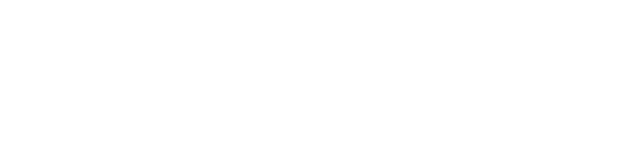
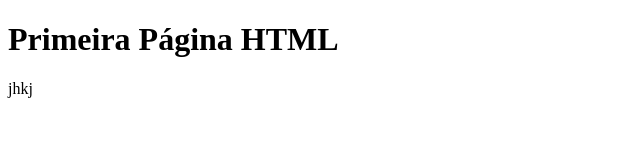
Before and after one commit to eduarda-ogomes/MLW2024, a plain HTML site: page index.html in a window 1280 px wide. Shown: the whole page, without its empty margins (0-640 px from the left). Drawn offline with Linux system fonts and the light colour scheme.

Commit message:
alteração do arquivo

```diff
--- a/index.html
+++ b/index.html
@@ -7,6 +7,7 @@
     <title>Página Inicial</title>
 </head>
 <body>
-
+    <h1>Primeira Página HTML</h1>
+    jhkj
 </body>
 </html>
```
